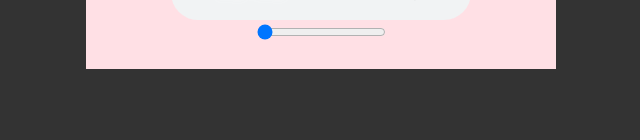
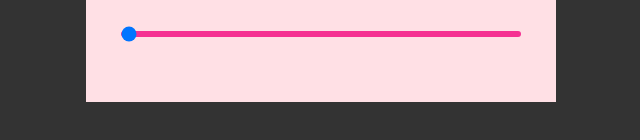
Before and after one commit to RiteshTiwari-2003/html-css-task, a plain HTML site: page audiowebsite/audio.html in a window 1280 px wide. Shown: the part 552-692 px from the top of the page, without its empty margins (319-959 px from the left). Drawn offline with Linux system fonts and the light colour scheme.

Commit message:
this is my dashboard audio 89 commit

```diff
--- a/audiowebsite/audio.css
+++ b/audiowebsite/audio.css
@@ -51,5 +51,12 @@ nav .circle{
         color:#333;
     }
     #progress{
+        -webkit-appearance: none;
+        width: 100%;
+        height: 6px;
+        background:#f53192;
+        border-radius: 4px;
+        cursor:pointer;
+        margin:40px 0;
 
     }
```
